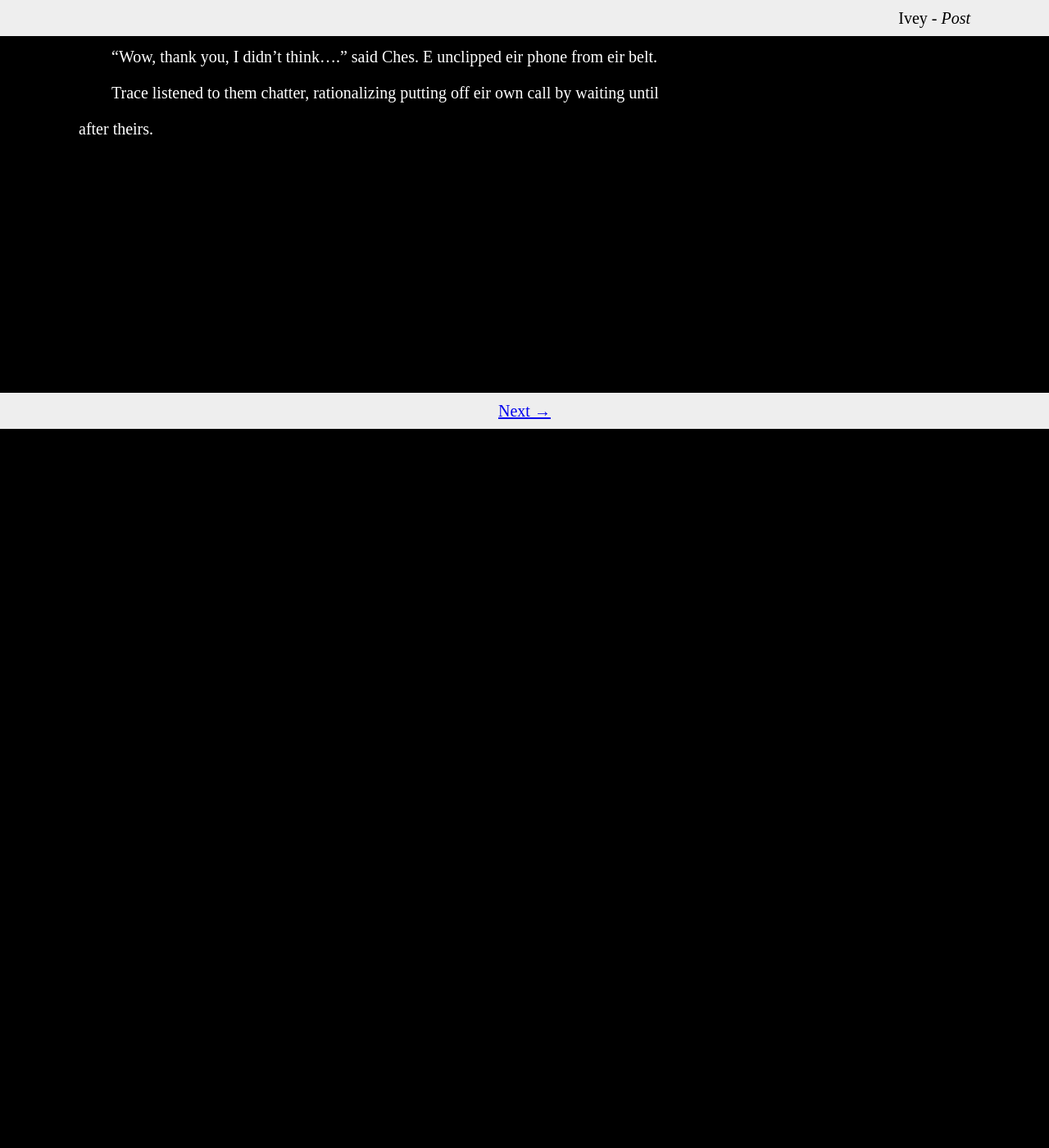
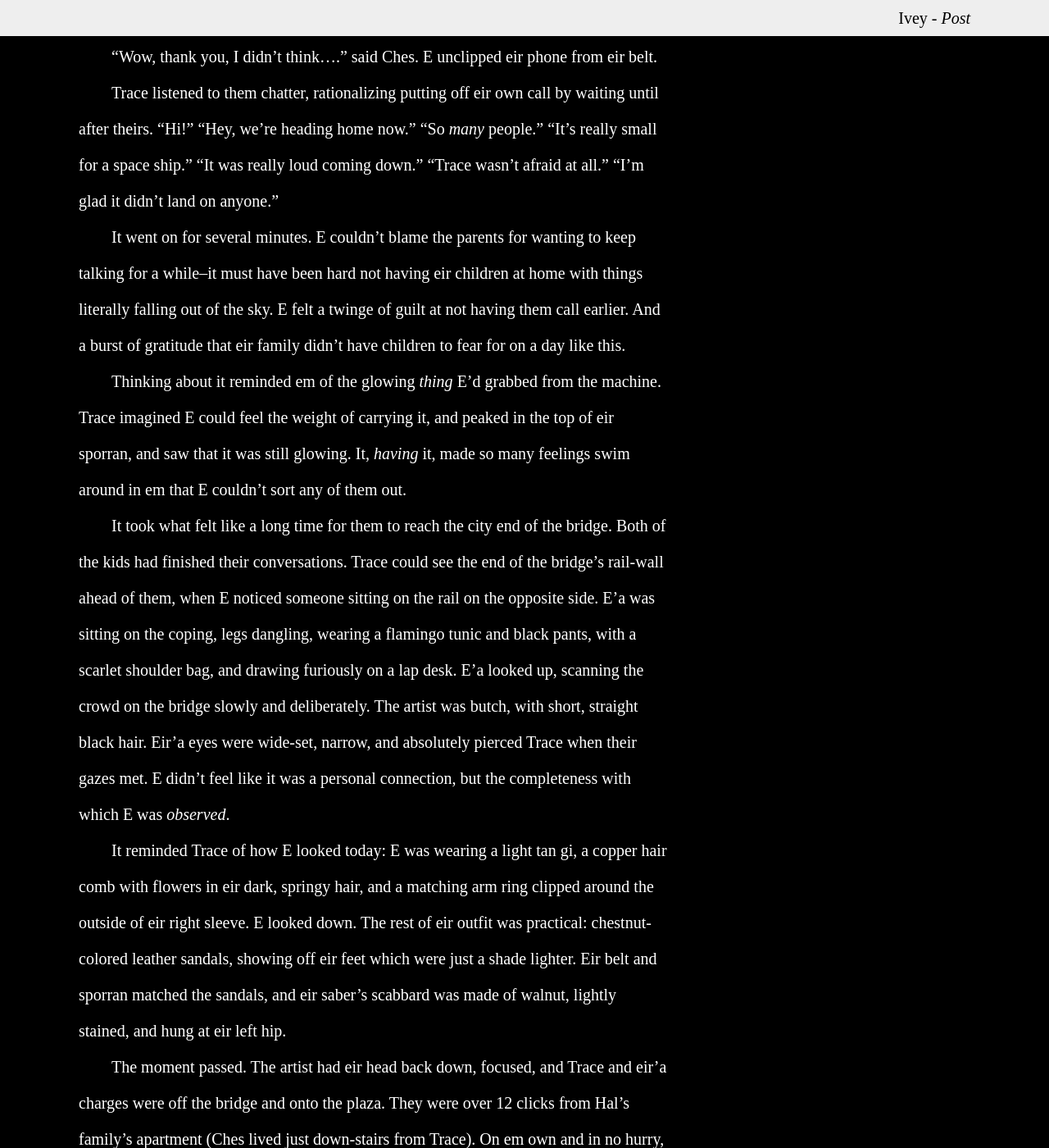
Before and after one commit to gleneivey/post-novel, a Jekyll site: the page built from docs/3.md, in a window 1280 px wide and 1400 px high, scrolled down 9588 px. Shown: the whole window at 82% size. Built offline with Jekyll 4.4.1, drawn with Linux system fonts in a browser that asks for light colours; our own code applies the rules of GitHub Pages for plain Markdown files; before the commit the page ends 10111 px from its top, so only the background shows below that; some of the changed text lies outside the part shown.

Commit message:
Near the end of Ch 2, finally broke 5K words (5138)

```diff
--- a/docs/3.md
+++ b/docs/3.md
@@ -7,8 +7,8 @@
 Trace strained to look up, but couldn't see where the whining scream
 above them was coming from.  E took a quick glance around--Hal and
 Ches were both standing still and staring up.  E looked back up.  The
-sound was actually getting louder, but dropping in pitch and sliding
-toward more of a roar.  After maybe fifteen of the longest seconds
+sound was actually getting louder, but dropping in pitch and spreading
+out into a roar.  After maybe fifteen of the longest seconds
 ever, E caught a glint of something small, almost straight above them,
 falling fast.
 
@@ -309,4 +309,63 @@ know what's happening down here."
 from eir belt.
 
 Trace listened to them chatter, rationalizing putting off eir own call
-by waiting until after theirs.
+by waiting until after theirs.  "Hi!" "Hey, we're heading home now."
+"So _many_ people." "It's really small for a space ship." "It was
+really loud coming down." "Trace wasn't afraid at all." "I'm glad it
+didn't land on anyone."
+
+It went on for several minutes.  E couldn't blame the parents for
+wanting to keep talking for a while--it must have been hard not having
+eir children at home with things literally falling out of the sky.  E
+felt a twinge of guilt at not having them call earlier.  And a burst
+of gratitude that eir family didn't have children to fear for on a day
+like this.
+
+Thinking about it reminded em of the glowing _thing_ E'd grabbed from
+the machine.  Trace imagined E could feel the weight of carrying it,
+and peaked in the top of eir sporran, and saw that it was still
+glowing.  It, _having_ it, made so many feelings swim around in em
+that E couldn't sort any of them out.
+
+It took what felt like a long time for them to reach the city end of
+the bridge.  Both of the kids had finished their conversations.  Trace
+could see the end of the bridge's rail-wall ahead of them, when E
+noticed someone sitting on the rail on the opposite side.  E'a was
+sitting on the coping, legs dangling, wearing a flamingo tunic and
+black pants, with a scarlet shoulder bag, and drawing furiously on a
+lap desk.  E'a looked up, scanning the crowd on the bridge slowly and
+deliberately.  The artist was butch, with short, straight black hair.
+Eir'a eyes were wide-set, narrow, and absolutely pierced Trace when
+their gazes met.  E didn't feel like it was a personal connection, but
+the completeness with which E was _observed_.
+
+It reminded Trace of how E looked today: E was wearing a light tan gi,
+a copper hair comb with flowers in eir dark, springy hair, and a
+matching arm ring clipped around the outside of eir right sleeve.  E
+looked down.  The rest of eir outfit was practical:  chestnut-colored
+leather sandals, showing off eir feet which were just a shade
+lighter.  Eir belt and sporran matched the sandals, and eir saber's
+scabbard was made of walnut, lightly stained, and hung at eir left
+hip.
+
+The moment passed.  The artist had eir head back down, focused, and
+Trace and eir'a charges were off the bridge and onto the plaza.  They
+were over 12 clicks from Hal's family's apartment (Ches lived just
+down-stairs from Trace).  On em own and in no hurry, Trace might jog
+that distance.  But tonight, with the kids and every street probably
+full, taking the sub was the only choice.  The plaza's station was
+just across and off to their right, but almost everyone going to or
+coming from the bridge was trying to jam onto the stairs down to it.
+
+Trace grabbed the kids' wrists again, and walked them up the left edge
+of the Alameda.  Two blocks south, E took them left into a major
+avenue.  Another block east and they were past the apartment and shop
+buildings lining the Alameda, and at the entry to a plain of solar
+collectors mixed with the workshops and mills that were powered by
+them.  Where there was another sub station.  There were still more
+people coming and going than E'd ever expect to be there at this time
+of night, but it seemed empty by comparison to the crowds they'd been
+in since the machine came.
+
+Familiarity gave the kids a burst of energy, and they rushed ahead of
+Trace, trotting down the broad, shallow steps into the station.
```
Also changed, not shown: other parts of docs/3.md (+1 -1 lines).
